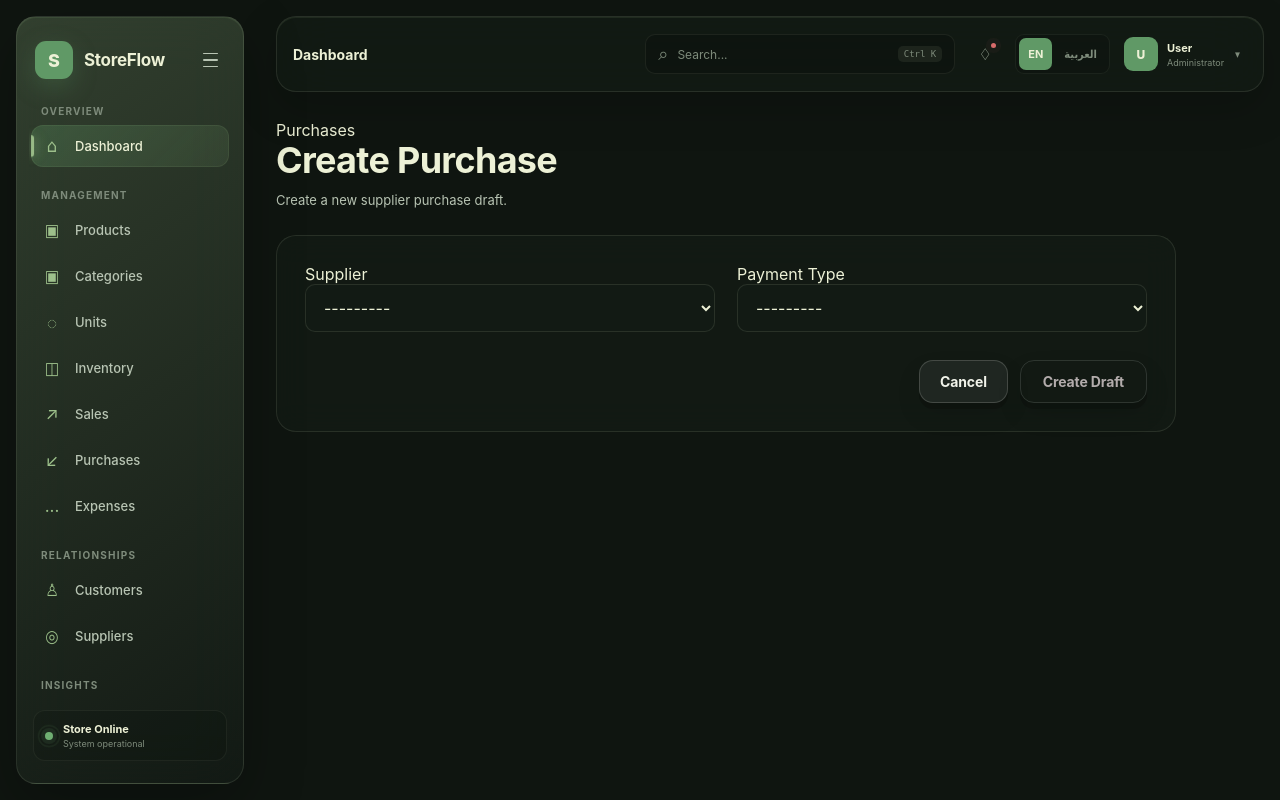
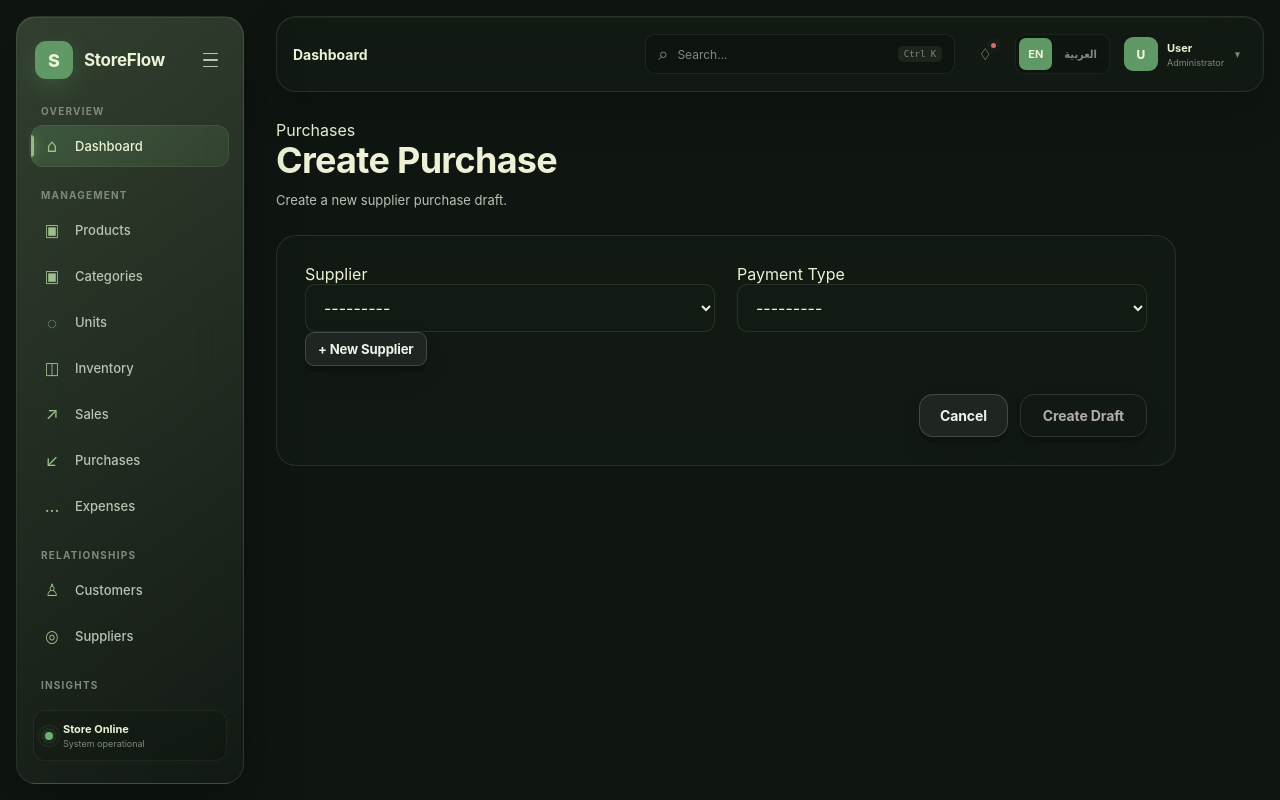
Before and after one commit to issam2a/store-management-system, a Django app: page /purchases/create/ in a window 1280 px wide. Run offline with Django 5.2, Linux system fonts and the light colour scheme; the visitor is signed in with stand-in values (Sample User, id 1); data that the repository does not hold is empty.

Commit message:
Add supplier creation shortcut from purchase workflow

```diff
--- a/apps/suppliers/views.py
+++ b/apps/suppliers/views.py
@@ -90,6 +90,10 @@ def supplier_create(request):
                     _("Supplier created successfully."),
                 )
 
+                next_url = request.GET.get("next") or request.POST.get("next")
+
+                if next_url:
+                    return redirect(next_url)
                 return redirect("supplier_list")
 
     else:
--- a/dashboard/templates/purchases/purchase_form.html
+++ b/dashboard/templates/purchases/purchase_form.html
@@ -47,7 +47,6 @@
 
         {% csrf_token %}
 
-
         <div class="form-grid">
 
             <div class="form-group">
@@ -59,7 +58,18 @@
                     {% trans "Supplier" %}
                 </label>
 
-                {{ form.supplier }}
+                <div class="field-with-action">
+
+                    {{ form.supplier }}
+
+                    <a
+                        href="{% url 'supplier_create' %}?next={{ request.path }}"
+                        class="btn-secondary btn-small"
+                    >
+                        {% trans "+ New Supplier" %}
+                    </a>
+
+                </div>
 
                 {% for error in form.supplier.errors %}
                     <div class="form-error">
@@ -68,7 +78,6 @@
                 {% endfor %}
 
             </div>
-
 
             <div class="form-group">
 
@@ -90,7 +99,6 @@
             </div>
 
         </div>
-
 
         <div class="form-actions">
 
```
Also changed, not shown: dashboard/templates/suppliers/supplier_form.html (+19 -0 lines).
